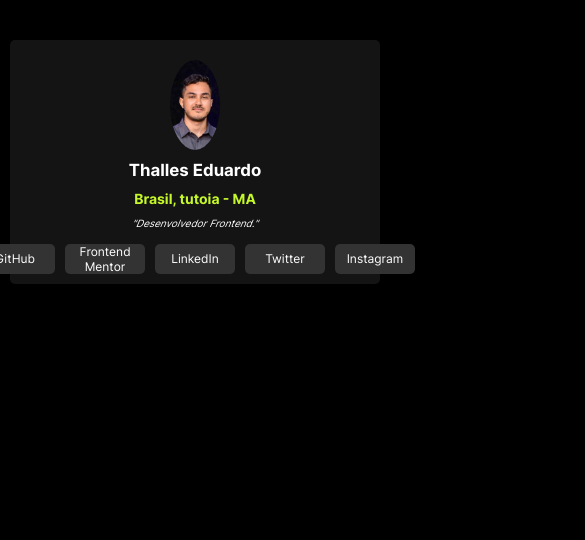
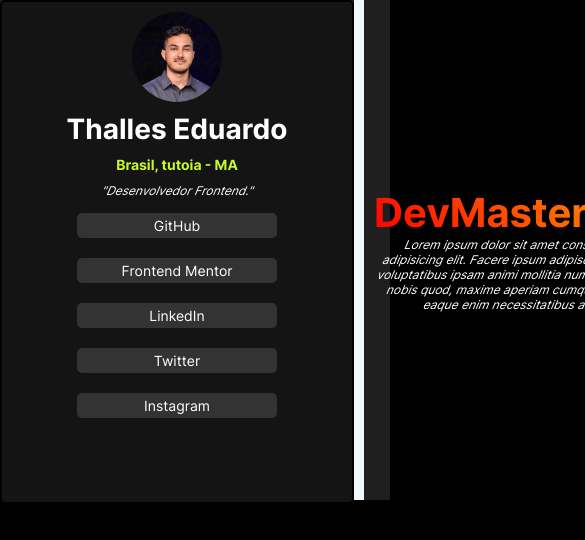
Before and after one commit to DevsThalles-eduardo/pagina-repositorio, a plain HTML site: page index.html in a window 390 px wide. Shown: the top 540 px of the page, 585 px wide, since content can reach past the window. Drawn offline with Linux system fonts and the light colour scheme.

Commit message:
atualizar

```diff
--- a/index.html
+++ b/index.html
@@ -14,6 +14,7 @@
 
 
 <body>
+  <div id="main1">
       <div id="main">
       <div id="card">
         <div class="header">
@@ -45,6 +46,17 @@
           </div>
         </div>
       </div>
+      <div class="espaco">
+
       </div>
+    </div class="fundo">
+
+    <div class="cabecalho">
+      <h1>DevMaster_BR</h1>
+      <p>Lorem ipsum dolor sit amet consectetur adipisicing elit. Facere ipsum adipisci ad at cum voluptatibus ipsam animi mollitia numquam? Fuga nobis quod, maxime aperiam cumque dolorum eaque enim necessitatibus animi!</p>
+    </div>
+  </div>
+
+
 </body>
 </html>
--- a/style.css
+++ b/style.css
@@ -19,9 +19,6 @@ html, body{
 
 #main{
     display: flex;
-    justify-content: center;
-    align-items: center;
-    margin-top: 5%;
 }
 
 #card{
@@ -29,14 +26,16 @@ html, body{
     flex-direction: column;
     background-color:  hsl(0, 0%, 8%);
     align-items: center;
-    border: none;
+    border: 2px solid black;
     width: 350px;
     height: 500px;
     border-radius: 5px;
     gap: 15px ;
+
+
 }
 
-img{
+#card img{
     display: block;
     align-items: center;
     justify-content: center;
@@ -100,64 +99,33 @@ a:hover{
     font-weight: 700;
 }
 
-
-
-
-/* Ajustes para telas menores que 768px */
-@media (max-width: 768px) {
-    #card {
-        display: flex;
-        flex-direction: column;
-        margin-left: 20px;
-        margin-right: 20px;
-        height: auto; /* Ajusta a altura para se adaptar ao conteúdo */
-
-    }
-
-    .menu {
-        flex-direction: row; /* Coloca os links de menu lado a lado */
-        gap: 10px;
-    }
-
-    .menu-links {
-        width: 100px; /* Reduz a largura dos links no menu */
-    }
-
-    h1 {
-        font-size: 1.5em; /* Ajusta o tamanho do título */
-    }
+.espaco{
+    display: flex;
+    width: 10px;
+    background-color: aliceblue;
 }
 
-/* Ajustes para telas menores que 480px */
-@media (max-width: 480px) {
-    #card {
-        margin: 20px;
-        padding: 10px;
-        border-radius: 5px;
-    }
+/*cabecalho do site*/
 
-    img {
-        width: 50px; /* Reduz o tamanho da imagem */
-    }
+#main1{
+    display: flex;
+    width: 100%;
+    height: 500px;
+    background-color:hsl(0, 0%, 12%);
+    gap: 10px;
 
-    h1 {
-        font-size: 1.2em;
-    }
+}
 
-    h4 {
-        font-size: 1em;
-    }
+.cabecalho{
+    display: flex;
+    flex-direction: column;
+    justify-content: center;
+    align-items: center;
+}
 
-    p {
-        font-size: 10px;
-    }
-
-    .menu-links {
-        width: 80px; /* Reduz ainda mais a largura dos links no menu */
-        height: 30px;
-    }
-
-    .menu a {
-        font-size: 12px;
-    }
+.cabecalho h1{
+    font-size: 40px;
+    background:linear-gradient(50deg, red, orange);
+    -webkit-background-clip: text;
+    color: transparent;
 }
```
Also changed, not shown: assets/images/images.jpeg (added). Lines whose indentation alone changed are shown as unchanged.
